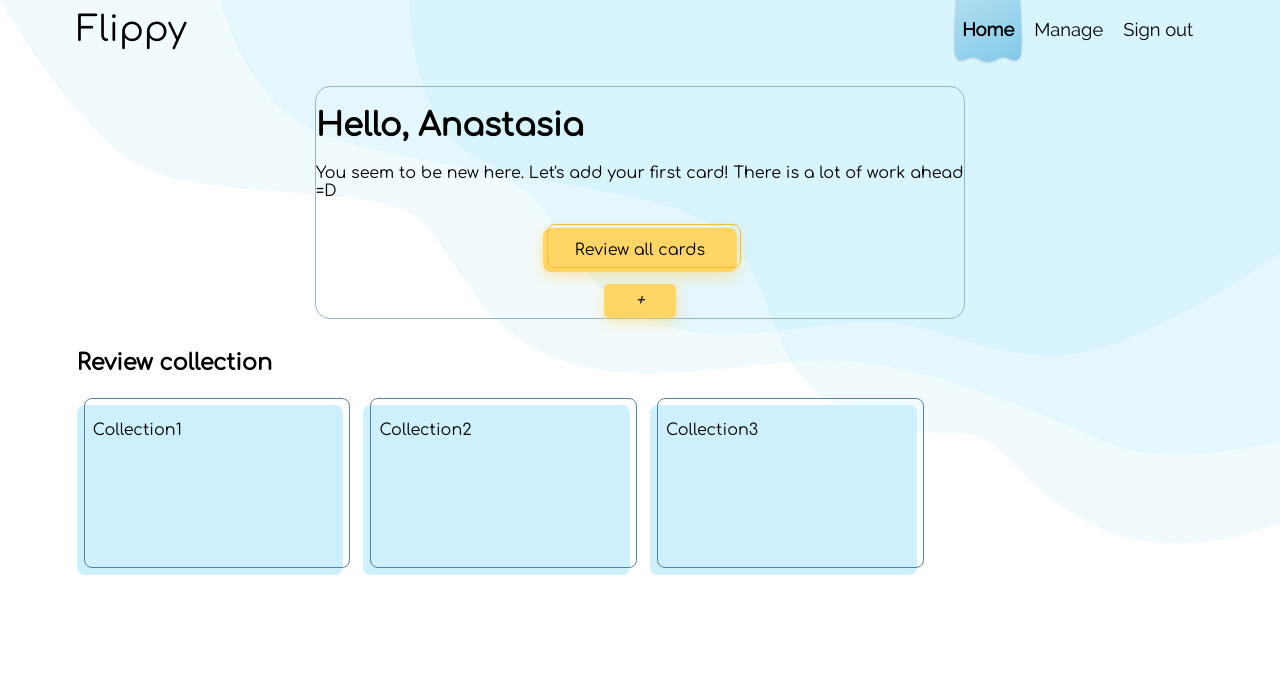
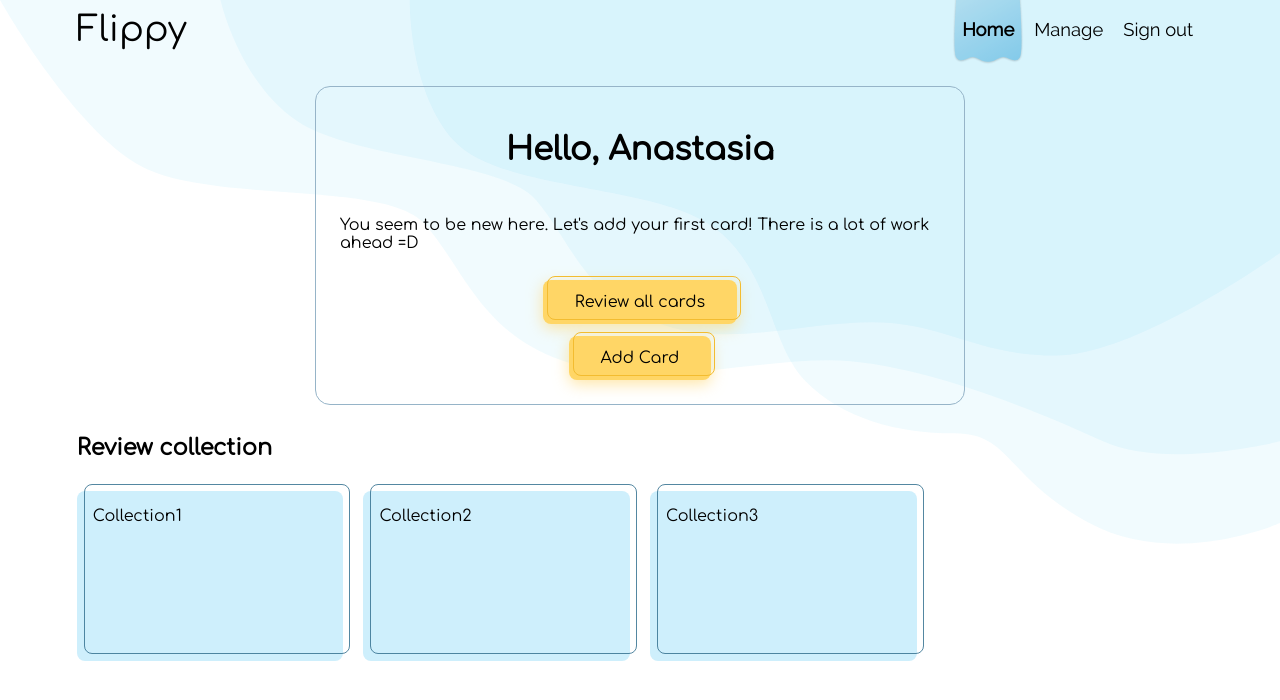
Before and after one commit to Nastik1811/flippy, a React (Create React App) app: page /home in a window 1280 px wide. Shown: the top 700 px of the page. Built offline with nearby package versions, Linux system fonts and the light colour scheme.

Commit message:
Add SVGIcon component

```diff
--- a/src/components/AppNavigation/AppNavigation.tsx
+++ b/src/components/AppNavigation/AppNavigation.tsx
@@ -1,4 +1,3 @@
-import React from 'react'
 import { Link, NavLink } from 'react-router-dom'
 import styled from 'styled-components'
 import bookmark from '../../assets/images/bookmark.svg'
@@ -104,7 +103,7 @@ const AppNavigation = () => {
             <Logo to="/">Flippy</Logo>
             <NavBar>
                 <NavItem to='/home'>Home</NavItem>
-                <NavItem to='/overview'>Manage</NavItem>
+                <NavItem to='/manage'>Manage</NavItem>
                 <SignOut to='/signout'>Sign out</SignOut>
             </NavBar>
         </Container>
--- a/src/components/AppNavigation/BottomNavigation.tsx
+++ b/src/components/AppNavigation/BottomNavigation.tsx
@@ -1,8 +1,8 @@
 import React from 'react'
 import {NavLink } from 'react-router-dom'
 import styled from 'styled-components'
-import icon from '../../assets/icons/icon.svg'
 import breakpoints from '../../theme/breakpoints'
+import SVGIcon from '../SVGIcon'
 
 const Container = styled.div`
     position: fixed;
@@ -26,10 +26,6 @@ const NavBar = styled.nav`
     justify-items: center;
     height: 100%;
     width: 100%;
-
-    @media only screen {
-        display: none;
-    }
 `
 const activeClassName = 'nav-item-active'
 
@@ -38,9 +34,6 @@ const NavItem = styled(NavLink).attrs({ activeClassName })`
     z-index: 1;
     width: 24px;
     height: 24px;
-    background: url(${icon}) no-repeat;
-    background-size: contain;
-
     &:hover{
 
     }
@@ -55,10 +48,10 @@ const BottomNavigation = () => {
     return(
         <Container>
             <NavBar>
-                <NavItem to='/home'></NavItem>
-                <NavItem to='/overview'></NavItem>
-                <NavItem to='/overview'></NavItem>
-                <NavItem to='/overview'></NavItem>
+                <NavItem to='/home'><SVGIcon iconName="pen"/></NavItem>
+                <NavItem to='/manage'></NavItem>
+                <NavItem to='/manage'></NavItem>
+                <NavItem to='/manage'></NavItem>
             </NavBar>
         </Container>
     )
--- a/src/components/HomePage/HomePage.tsx
+++ b/src/components/HomePage/HomePage.tsx
@@ -2,13 +2,13 @@ import React, { useEffect, useState } from 'react'
 import { Link } from 'react-router-dom'
 import styled from 'styled-components'
 import breakpoints from '../../theme/breakpoints'
+import SVGIcon from '../SVGIcon'
 
 const Layout = styled.div`
     display: grid;
     row-gap: 12px;
     margin-top: 2vw;
 `
-
 
 const Button = styled(Link)`
     display: block;
@@ -22,18 +22,6 @@ const Button = styled(Link)`
     background-color: rgb(255, 214, 102);
     box-shadow: 0 4px 15px rgba(255, 215, 112, 0.62);
     transition: 0.1s ease;
-
-    &:hover{
-        //transform: scale(1.1);
-    }
-
-    @media only screen and ${breakpoints.device.desktop}{
-        justify-content: space-between;
-    }
-
-`
-
-const ReviewButton = styled(Button)`
     padding: .8rem 2rem;
 
     &::before{
@@ -46,9 +34,12 @@ const ReviewButton = styled(Button)`
         left: 4px;
         bottom: 4px;
     }
+
 `
 
 const AddButton = styled(Button)`
+
+    @media only screen and (max-width: 760px){
         position: fixed;
         bottom: 70px;
         right: 20px;
@@ -58,13 +49,6 @@ const AddButton = styled(Button)`
         height: 60px;
         display: grid;
         place-items: center;
-
-    @media only screen and ${breakpoints.device.desktop}{
-        position: static;
-        border-radius: 5px;
-        padding: .5rem 2rem;
-        width: fit-content;
-        height: fit-content;
     }
 `
 const GreetingContainer = styled.div`
@@ -73,7 +57,7 @@ const GreetingContainer = styled.div`
     place-items: center;
     row-gap: 12px;
     margin: auto;
-    padding: 0;
+    padding: 1.5rem;
     //font-size: 1.5rem;
     //text-align: center;
 
@@ -83,10 +67,6 @@ const GreetingContainer = styled.div`
         border-radius: 15px;
     }
 
-    @media only screen and ${breakpoints.device.desktop}{
-
-    }
-
 `
 
 const CollectionBoard = styled.div`
@@ -94,10 +74,17 @@ const CollectionBoard = styled.div`
     grid-template-columns: repeat(auto-fill, minmax(255px, 1fr ));
     gap: 20px;
 `
+interface TypographyProps {
+    readonly onlyMobile?: boolean;
+    readonly onlyDesktop?: boolean;
+}
 
-const Message = styled.div`
-    font-weight: 400;
-    font-size: 1.2rem;
+const Typography = styled.span<TypographyProps>`
+    display: ${props => props.onlyDesktop ? "none" : "block"};
+
+    @media only screen and (min-width: 760px){
+        display: ${props => props.onlyMobile ? "none" : "block"};
+    }
 `
 
 const Title = styled.h2`
@@ -146,7 +133,6 @@ const message = `You seem to be new here. Let's add your first card! There is a
 const HomePage = () => {
     const [collections, setCollections] = useState<string[] | undefined>(undefined)
 
-
     useEffect(() => {
         setCollections([
             "Collection1",
@@ -162,13 +148,12 @@ const HomePage = () => {
     return(
          <Layout>
              <GreetingContainer>
-                 <div>
                     <h1>Hello, Anastasia</h1>
                     <p>{message}</p>
-                 </div>
-                <ReviewButton to="#">Review all cards</ReviewButton>
+                <Button to="#">Review all cards</Button>
                 <AddButton to="#">
-                    <i>+</i>
+                    <Typography onlyMobile><SVGIcon iconName="pen"/></Typography>
+                    <Typography onlyDesktop>Add Card</Typography>
                 </AddButton>
              </GreetingContainer>
              <Title>Review collection</Title>
--- /dev/null
+++ b/src/components/ManagePage/index.tsx
@@ -0,0 +1,3 @@
+import ManagePage from './ManagePage'
+
+export default ManagePage
--- /dev/null
+++ b/src/components/SVGIcon/index.tsx
@@ -0,0 +1,35 @@
+import React from 'react'
+import {ReactComponent as home} from '../../assets/icons/home.svg'
+import {ReactComponent as manage} from '../../assets/icons/manage.svg'
+import {ReactComponent as settings} from '../../assets/icons/settings.svg'
+import {ReactComponent as pen} from '../../assets/icons/pen.svg'
+import {ReactComponent as user} from '../../assets/icons/user.svg'
+import styled from 'styled-components'
+
+const icons = {
+    home,
+    manage,
+    settings,
+    pen,
+    user
+};
+
+type IconName = keyof typeof icons;
+
+const IconWrapper = styled.i`
+    display: block;
+    width: 24px;
+    height: 24px;
+`
+
+const SVGIcon: React.FC<{iconName: IconName}> = ({iconName}) => {
+    const Icon = icons[iconName];
+
+    return(
+        <IconWrapper>
+            <Icon fill="currentColor"/>
+        </IconWrapper>
+    )
+}
+
+export default SVGIcon
--- a/src/theme/breakpoints.js
+++ b/src/theme/breakpoints.js
@@ -1,13 +1,13 @@
 const size = {
-    xs: `320px`,
-    sm: `768px`,
-    lg: `1200px`,
-}
+  xs: '320px',
+  sm: '768px',
+  lg: '1200px',
+};
 
 const device = {
-    mobile: `(min-width: ${size.xs})`,
-    tablet: `(min-width: ${size.sm})`,
-    desktop: `(min-width: ${size.lg})`
-}
+  mobile: `(min-width: 320px)`,
+  tablet: `(min-width: 760px)`,
+  desktop: `(min-width: 1200px)`
+};
 
-export default {size, device}
+export default {size, device};
```
Also changed, not shown: src/App.tsx (+8 -8 lines), 1 other file (tests, documents, lock files or other folders). Lines whose indentation alone changed are shown as unchanged.
